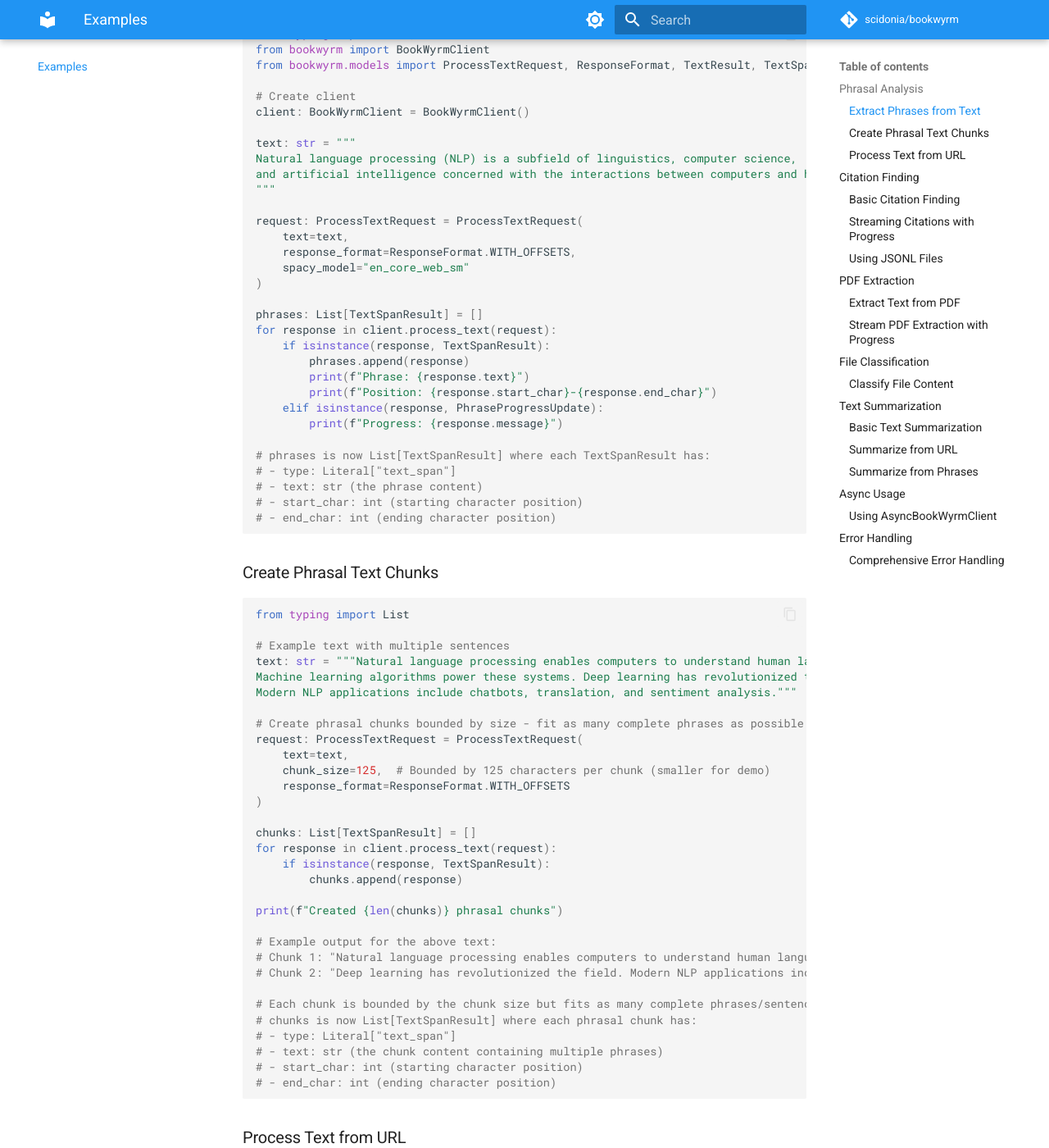
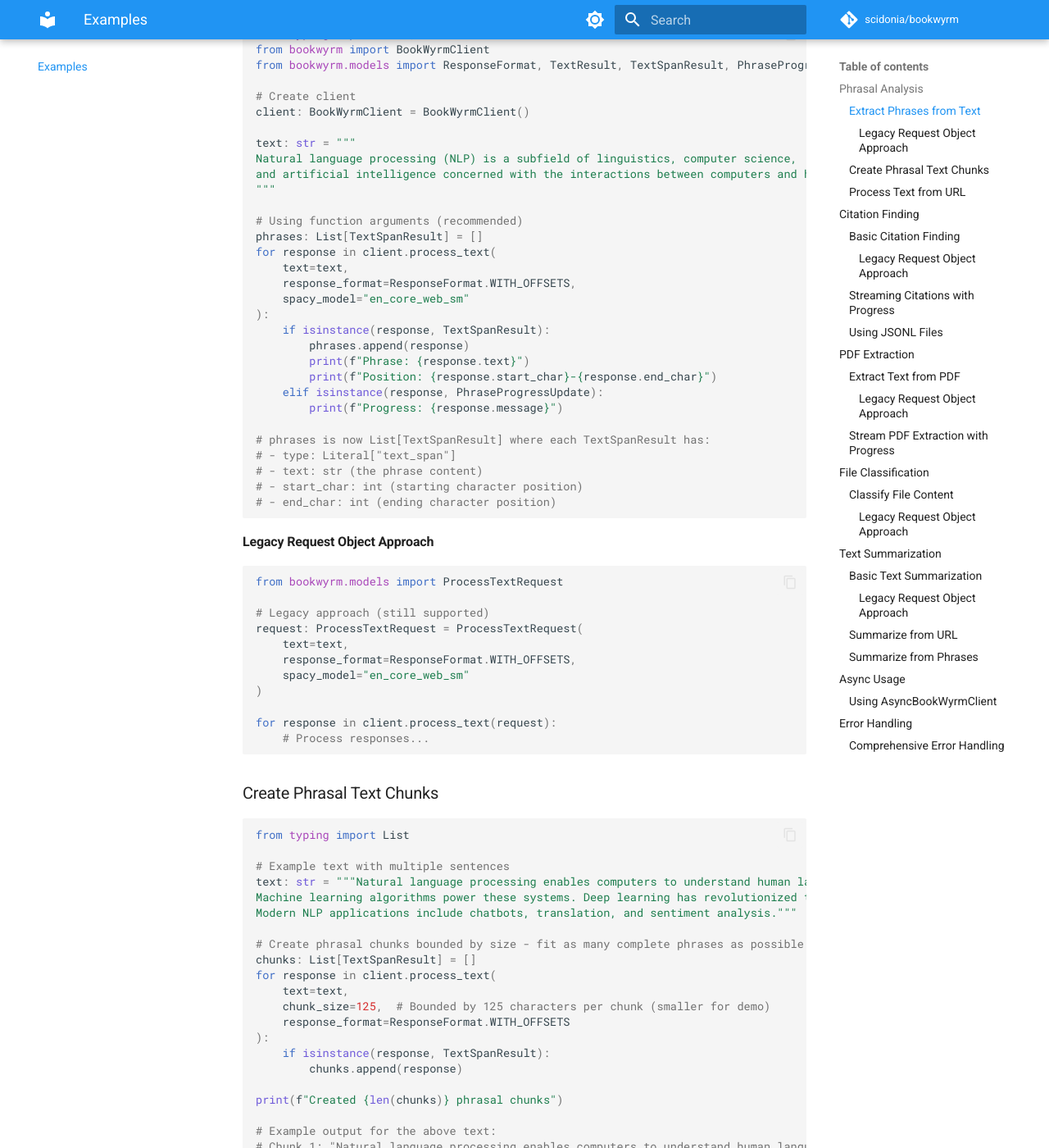
Before and after one commit to scidonia/bookwyrm-client, an MkDocs documentation site: the page built from docs/examples.md, in a window 1280 px wide and 1400 px high, scrolled down 369 px. Shown: the whole window at 82% size. Built offline with MkDocs 1.6.1 and Material for MkDocs 9.7.7, drawn with Linux system fonts in a browser that asks for light colours; comment, search, counter and statistics services are not loaded; some of the changed text lies outside the part shown.

Commit message:
docs: update examples to use function-based interface
Co-authored-by: aider (anthropic/claude-sonnet-4-20250514) <aider@aider.chat>

````diff
--- a/docs/examples.md
+++ b/docs/examples.md
@@ -9,7 +9,7 @@ This page contains practical examples of using the BookWyrm client library.
 ```python
 from typing import List, Union
 from bookwyrm import BookWyrmClient
-from bookwyrm.models import ProcessTextRequest, ResponseFormat, TextResult, TextSpanResult, PhraseProgressUpdate
+from bookwyrm.models import ResponseFormat, TextResult, TextSpanResult, PhraseProgressUpdate
 
 # Create client
 client: BookWyrmClient = BookWyrmClient()
@@ -19,14 +19,13 @@ Natural language processing (NLP) is a subfield of linguistics, computer science
 and artificial intelligence concerned with the interactions between computers and human language.
 """
 
-request: ProcessTextRequest = ProcessTextRequest(
+# Using function arguments (recommended)
+phrases: List[TextSpanResult] = []
+for response in client.process_text(
     text=text,
     response_format=ResponseFormat.WITH_OFFSETS,
     spacy_model="en_core_web_sm"
-)
-
-phrases: List[TextSpanResult] = []
-for response in client.process_text(request):
+):
     if isinstance(response, TextSpanResult):
         phrases.append(response)
         print(f"Phrase: {response.text}")
@@ -41,6 +40,22 @@ for response in client.process_text(request):
 # - end_char: int (ending character position)
 ```
 
+#### Legacy Request Object Approach
+
+```python
+from bookwyrm.models import ProcessTextRequest
+
+# Legacy approach (still supported)
+request: ProcessTextRequest = ProcessTextRequest(
+    text=text,
+    response_format=ResponseFormat.WITH_OFFSETS,
+    spacy_model="en_core_web_sm"
+)
+
+for response in client.process_text(request):
+    # Process responses...
+```
+
 ### Create Phrasal Text Chunks
 
 ```python
@@ -52,14 +67,12 @@ Machine learning algorithms power these systems. Deep learning has revolutionize
 Modern NLP applications include chatbots, translation, and sentiment analysis."""
 
 # Create phrasal chunks bounded by size - fit as many complete phrases as possible
-request: ProcessTextRequest = ProcessTextRequest(
+chunks: List[TextSpanResult] = []
+for response in client.process_text(
     text=text,
     chunk_size=125,  # Bounded by 125 characters per chunk (smaller for demo)
     response_format=ResponseFormat.WITH_OFFSETS
-)
-
-chunks: List[TextSpanResult] = []
-for response in client.process_text(request):
+):
     if isinstance(response, TextSpanResult):
         chunks.append(response)
 
@@ -82,16 +95,14 @@ print(f"Created {len(chunks)} phrasal chunks")
 ```python
 from typing import TextIO
 
-request: ProcessTextRequest = ProcessTextRequest(
-    text_url="https://www.gutenberg.org/files/11/11-0.txt",  # Alice in Wonderland
-    chunk_size=2000,
-    response_format=ResponseFormat.WITH_OFFSETS
-)
-
 # Save to JSONL file
 with open("alice_phrases.jsonl", "w") as f:
     f: TextIO
-    for response in client.process_text(request):
+    for response in client.process_text(
+        text_url="https://www.gutenberg.org/files/11/11-0.txt",  # Alice in Wonderland
+        chunk_size=2000,
+        response_format=ResponseFormat.WITH_OFFSETS
+    ):
         if isinstance(response, TextSpanResult):
             f.write(response.model_dump_json() + "\n")
 ```
@@ -123,13 +134,11 @@ chunks: List[TextSpan] = [
     )
 ]
 
-# Find citations
-request: CitationRequest = CitationRequest(
+# Find citations using function arguments (recommended)
+response: CitationResponse = client.get_citations(
     chunks=chunks,
     question="What causes climate change?"
 )
-
-response: CitationResponse = client.get_citations(request)
 
 print(f"Found {response.total_citations} citations:")
 citation: Citation
@@ -149,6 +158,20 @@ for citation in response.citations:
 # - quality: int (0-4 scale, 4=best)
 ```
 
+#### Legacy Request Object Approach
+
+```python
+from bookwyrm.models import CitationRequest
+
+# Legacy approach (still supported)
+request: CitationRequest = CitationRequest(
+    chunks=chunks,
+    question="What causes climate change?"
+)
+
+response: CitationResponse = client.get_citations(request)
+```
+
 ### Streaming Citations with Progress
 
 ```python
@@ -208,21 +232,17 @@ response: CitationResponse = client.get_citations(request)
 
 ```python
 from typing import BinaryIO
-import base64
-from bookwyrm.models import PDFExtractRequest, PDFExtractResponse, PDFPage, PDFTextElement
+from bookwyrm.models import PDFExtractResponse, PDFPage, PDFTextElement
 
-# Load PDF file
+# Load PDF file using raw bytes (recommended)
 with open("document.pdf", "rb") as f:
     f: BinaryIO
     pdf_bytes: bytes = f.read()
-    pdf_content: str = base64.b64encode(pdf_bytes).decode('ascii')
 
-request: PDFExtractRequest = PDFExtractRequest(
-    pdf_content=pdf_content,
+response: PDFExtractResponse = client.extract_pdf(
+    pdf_bytes=pdf_bytes,
     filename="document.pdf"
 )
-
-response: PDFExtractResponse = client.extract_pdf(request)
 
 print(f"Extracted {response.total_pages} pages")
 page: PDFPage
@@ -251,13 +271,26 @@ for page in response.pages:
 # - coordinates: PDFBoundingBox (x1, y1, x2, y2 rectangle)
 ```
 
+#### Legacy Request Object Approach
+
+```python
+from bookwyrm.models import PDFExtractRequest
+
+# Legacy approach (still supported)
+request: PDFExtractRequest = PDFExtractRequest(
+    pdf_bytes=pdf_bytes,
+    filename="document.pdf"
+)
+
+response: PDFExtractResponse = client.extract_pdf(request)
+```
+
 ### Stream PDF Extraction with Progress
 
 ```python
 from typing import List
 from rich.progress import Progress, BarColumn, TaskProgressColumn, TaskID
 from bookwyrm.models import (
-    PDFExtractRequest,
     PDFStreamMetadata,
     PDFStreamPageResponse,
     PDFStreamPageError,
@@ -307,19 +338,18 @@ print(f"Extracted {len(pages)} pages")
 
 ```python
 from typing import BinaryIO, Any
-from bookwyrm.models import ClassifyRequest, ClassifyResponse
+from bookwyrm.models import ClassifyResponse
 
 # Read file as binary
 with open("unknown_file.dat", "rb") as f:
     f: BinaryIO
     file_bytes: bytes = f.read()
 
-request: ClassifyRequest = ClassifyRequest(
+# Classify using raw bytes (recommended)
+response: ClassifyResponse = client.classify(
     content_bytes=file_bytes,
     filename="unknown_file.dat"
 )
-
-response: ClassifyResponse = client.classify(request)
 
 print(f"Format: {response.classification.format_type}")
 print(f"Content Type: {response.classification.content_type}")
@@ -347,13 +377,27 @@ if response.classification.details:
 # - classification_methods: Optional[List[str]]
 ```
 
+#### Legacy Request Object Approach
+
+```python
+from bookwyrm.models import ClassifyRequest
+
+# Legacy approach (still supported)
+request: ClassifyRequest = ClassifyRequest(
+    content_bytes=file_bytes,
+    filename="unknown_file.dat"
+)
+
+response: ClassifyResponse = client.classify(request)
+```
+
 ## Text Summarization
 
 ### Basic Text Summarization
 
 ```python
 from typing import List
-from bookwyrm.models import SummarizeRequest, SummaryResponse, TextSpan
+from bookwyrm.models import SummaryResponse, TextSpan
 
 # Summarize from plain text
 text: str = """
@@ -366,12 +410,11 @@ extract information and insights contained in the documents as well as categoriz
 organize the documents themselves.
 """
 
-request: SummarizeRequest = SummarizeRequest(
+# Summarize using function arguments (recommended)
+response: SummaryResponse = client.summarize(
     content=text,
     max_tokens=5000
 )
-
-response: SummaryResponse = client.summarize(request)
 
 print("Summary:")
 print(response.summary)
@@ -386,16 +429,28 @@ print(f"\nProcessed {response.total_tokens} tokens across {response.levels_used}
 # - intermediate_summaries: Optional[List[List[str]]] (debug info if requested)
 ```
 
+#### Legacy Request Object Approach
+
+```python
+from bookwyrm.models import SummarizeRequest
+
+# Legacy approach (still supported)
+request: SummarizeRequest = SummarizeRequest(
+    content=text,
+    max_tokens=5000
+)
+
+response: SummaryResponse = client.summarize(request)
+```
+
 ### Summarize from URL
 
 ```python
-request: SummarizeRequest = SummarizeRequest(
+response: SummaryResponse = client.summarize(
     url="https://www.gutenberg.org/files/11/11-0.txt",  # Alice in Wonderland
     max_tokens=10000,
     debug=True  # Include intermediate summaries
 )
-
-response: SummaryResponse = client.summarize(request)
 
 print("Final Summary:")
 print(response.summary)
@@ -438,12 +491,18 @@ from bookwyrm.models import CitationResponse, CitationStreamResponse
 async def main() -> None:
     client: AsyncBookWyrmClient
     async with AsyncBookWyrmClient() as client:
-        # Async citation finding
-        response: CitationResponse = await client.get_citations(request)
+        # Async citation finding using function arguments
+        response: CitationResponse = await client.get_citations(
+            chunks=chunks,
+            question="What causes climate change?"
+        )
         print(f"Found {response.total_citations} citations")
 
         # Async streaming
-        async for update in client.stream_citations(request):
+        async for update in client.stream_citations(
+            chunks=chunks,
+            question="What causes climate change?"
+        ):
             if isinstance(update, CitationStreamResponse):
                 print(f"Citation: {update.citation.text}")
 
````
Also changed, not shown: other parts of docs/examples.md (+16 -16 lines).
